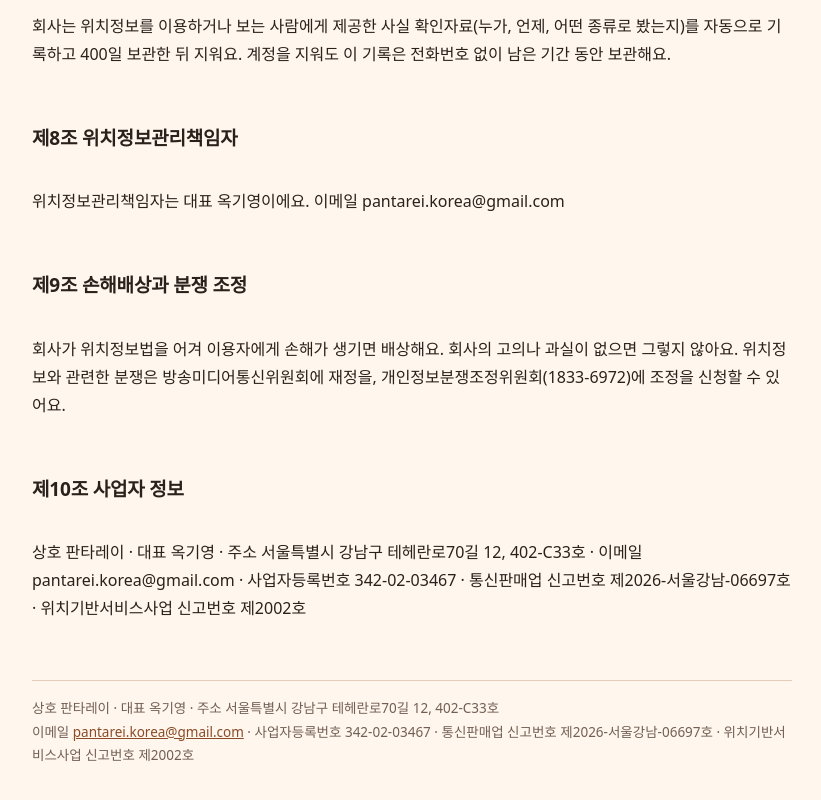
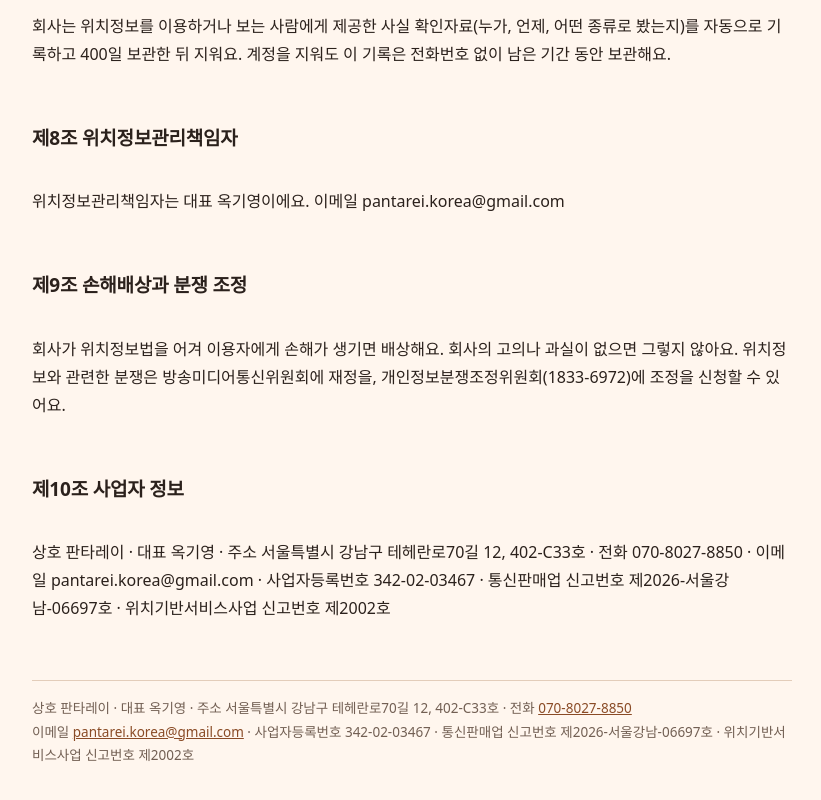
Before and after one commit to 3th9396-lang/majunggil, a plain HTML site: page location-terms.html in a window 1280 px wide. Shown: the part 1420-2220 px from the top of the page, without its empty margins (228-1049 px from the left). Drawn offline with Linux system fonts and the light colour scheme.

Commit message:
사업자 정보 바닥글에 전화 070-8027-8850

```diff
--- a/location-terms.html
+++ b/location-terms.html
@@ -49,10 +49,10 @@
 <p>회사가 위치정보법을 어겨 이용자에게 손해가 생기면 배상해요. 회사의 고의나 과실이 없으면 그렇지 않아요. 위치정보와 관련한 분쟁은 방송미디어통신위원회에 재정을, 개인정보분쟁조정위원회(1833-6972)에 조정을 신청할 수 있어요.</p>
 
 <h2>제10조 사업자 정보</h2>
-<p>상호 판타레이 · 대표 옥기영 · 주소 서울특별시 강남구 테헤란로70길 12, 402-C33호 · 이메일 pantarei.korea@gmail.com · 사업자등록번호 342-02-03467 · 통신판매업 신고번호 제2026-서울강남-06697호 · 위치기반서비스사업 신고번호 제2002호</p>
+<p>상호 판타레이 · 대표 옥기영 · 주소 서울특별시 강남구 테헤란로70길 12, 402-C33호 · 전화 070-8027-8850 · 이메일 pantarei.korea@gmail.com · 사업자등록번호 342-02-03467 · 통신판매업 신고번호 제2026-서울강남-06697호 · 위치기반서비스사업 신고번호 제2002호</p>
 
 <footer>
-  상호 판타레이 · 대표 옥기영 · 주소 서울특별시 강남구 테헤란로70길 12, 402-C33호<br>
+  상호 판타레이 · 대표 옥기영 · 주소 서울특별시 강남구 테헤란로70길 12, 402-C33호 · 전화 <a href="tel:07080278850">070-8027-8850</a><br>
   이메일 <a href="mailto:pantarei.korea@gmail.com">pantarei.korea@gmail.com</a> · 사업자등록번호 342-02-03467 · 통신판매업 신고번호 제2026-서울강남-06697호 · 위치기반서비스사업 신고번호 제2002호
 </footer>
 </main>
```
Also changed, not shown: delete-account.html (+1 -1 lines), index.html (+1 -1 lines), kids.html (+1 -1 lines), pricing.html (+1 -1 lines), privacy.html (+1 -1 lines), terms.html (+1 -1 lines).
